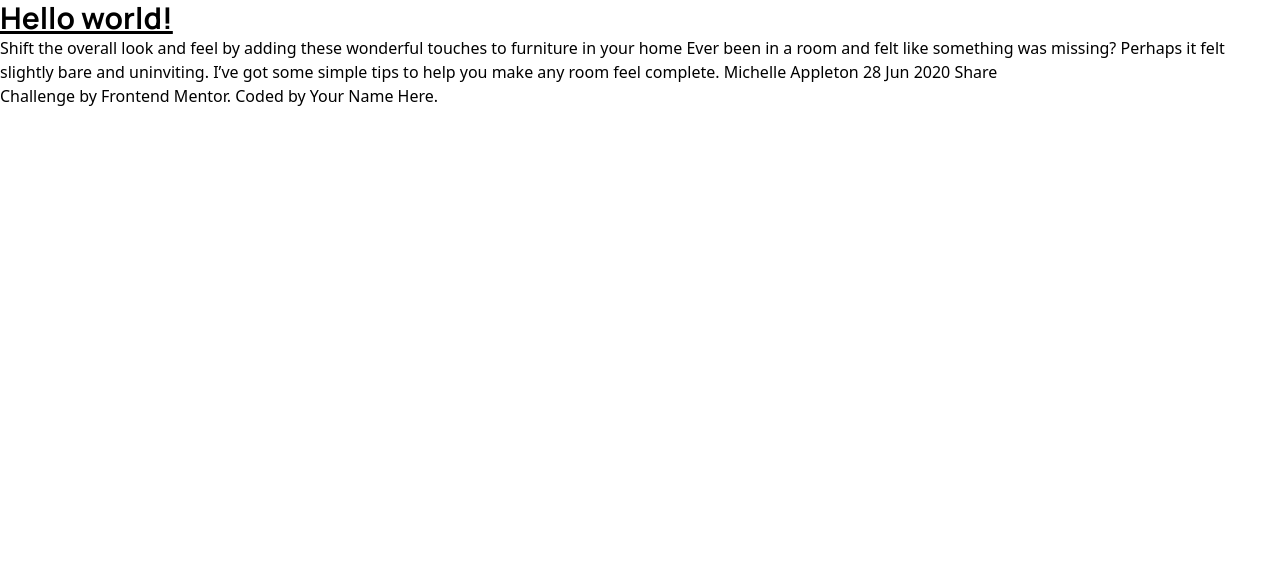
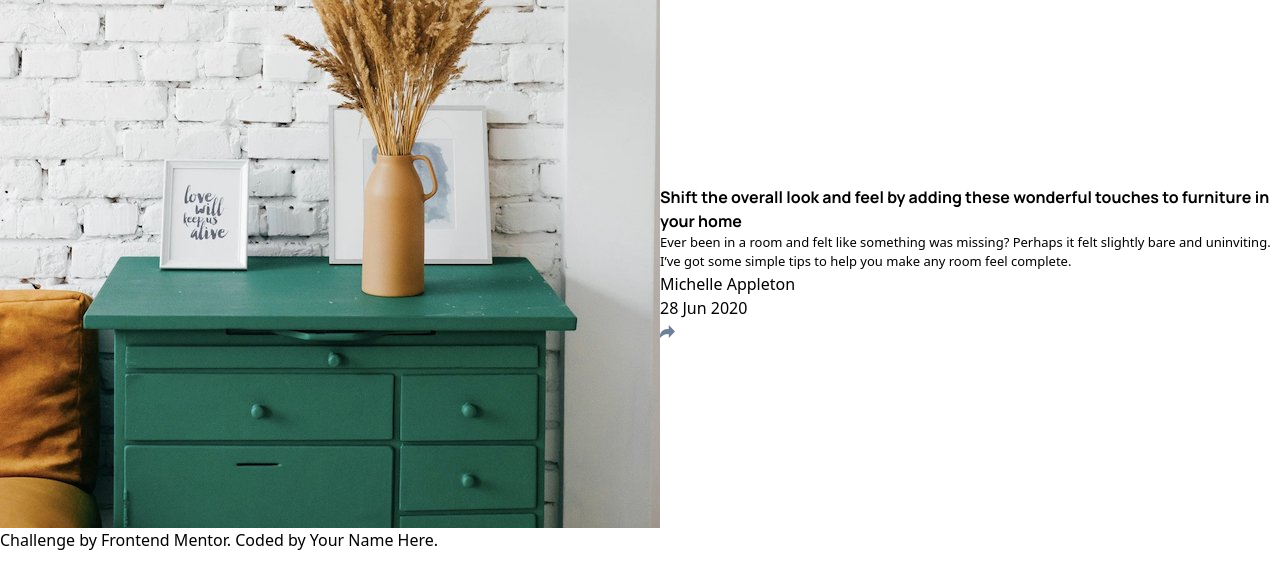
Before and after one commit to patrickkomb/el-mordjene, a website: page article-preview-component-master/index.html in a window 1280 px wide. Drawn offline with nearby package versions, Linux system fonts and the light colour scheme; files that its build step writes are made by us from their sources.

Commit message:
debut html

```diff
--- a/article-preview-component-master/index.html
+++ b/article-preview-component-master/index.html
@@ -16,21 +16,34 @@
 </head>
 <body>
 
-    <h1 class="text-3xl font-bold underline">
-        Hello world!
-    </h1>
+<div class="article-preview flex flex-row justify-center items-center">
+    <img src="./images/drawers.jpg" alt="drawers">
+    <div class="right-content flex flex-col justify-between">
+        <h1>
+            Shift the overall look and feel by adding these wonderful
+            touches to furniture in your home
+        </h1>
 
-  Shift the overall look and feel by adding these wonderful
-  touches to furniture in your home
+        <p>
+            Ever been in a room and felt like something was missing? Perhaps
+            it felt slightly bare and uninviting. I’ve got some simple tips
+            to help you make any room feel complete.
+        </p>
 
-  Ever been in a room and felt like something was missing? Perhaps
-  it felt slightly bare and uninviting. I’ve got some simple tips
-  to help you make any room feel complete.
+        <div class="bottom">
 
-  Michelle Appleton
-  28 Jun 2020
+            <div class="author-info">
+                <div class="author-name">Michelle Appleton</div>
+                <div class="date">28 Jun 2020</div>
+            </div>
 
-  Share
+            <button>
+                <img src="./images/icon-share.svg" alt="">
+            </button>
+        </div>
+    </div>
+</div>
+
 
   <div class="attribution">
     Challenge by <a href="https://www.frontendmentor.io?ref=challenge" target="_blank">Frontend Mentor</a>.
```
